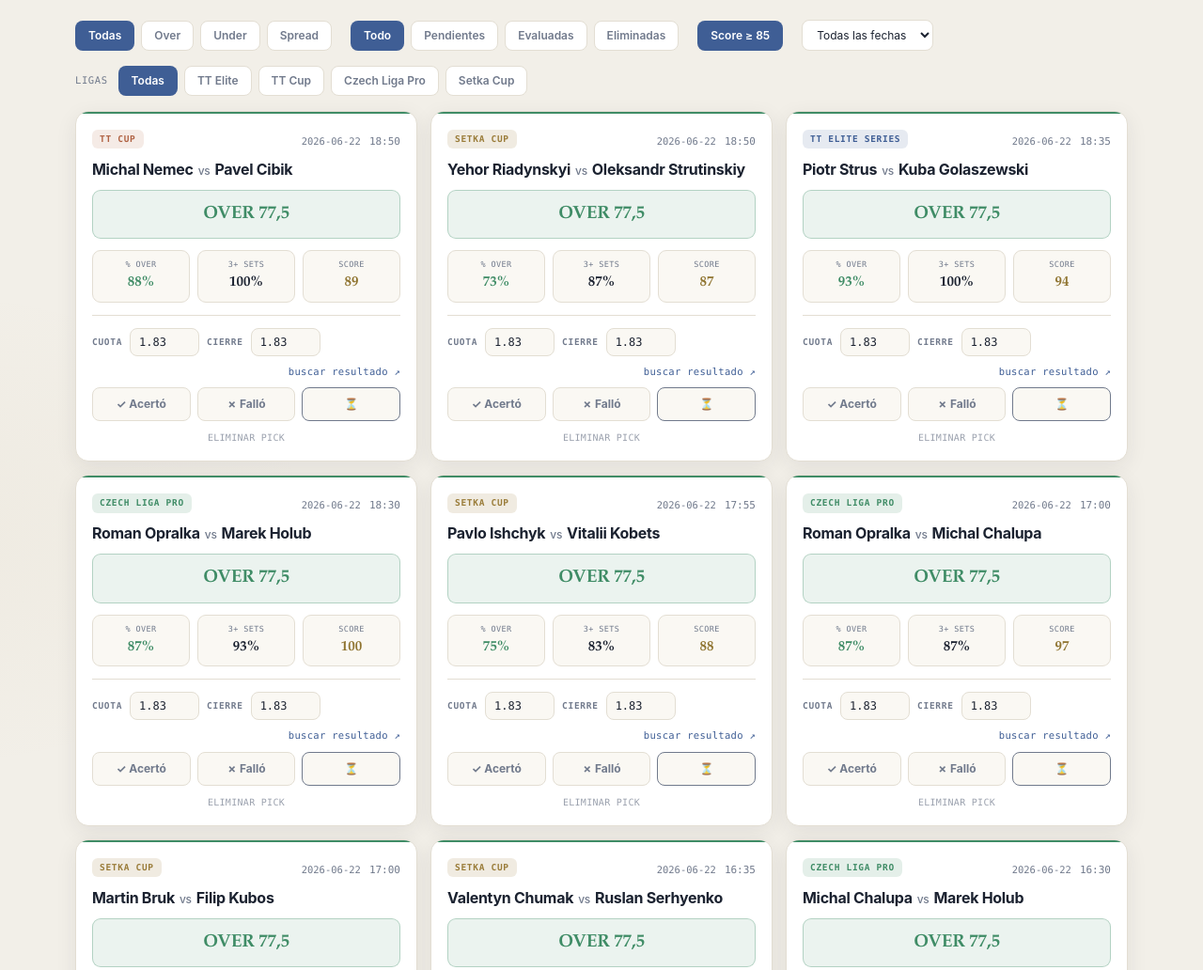
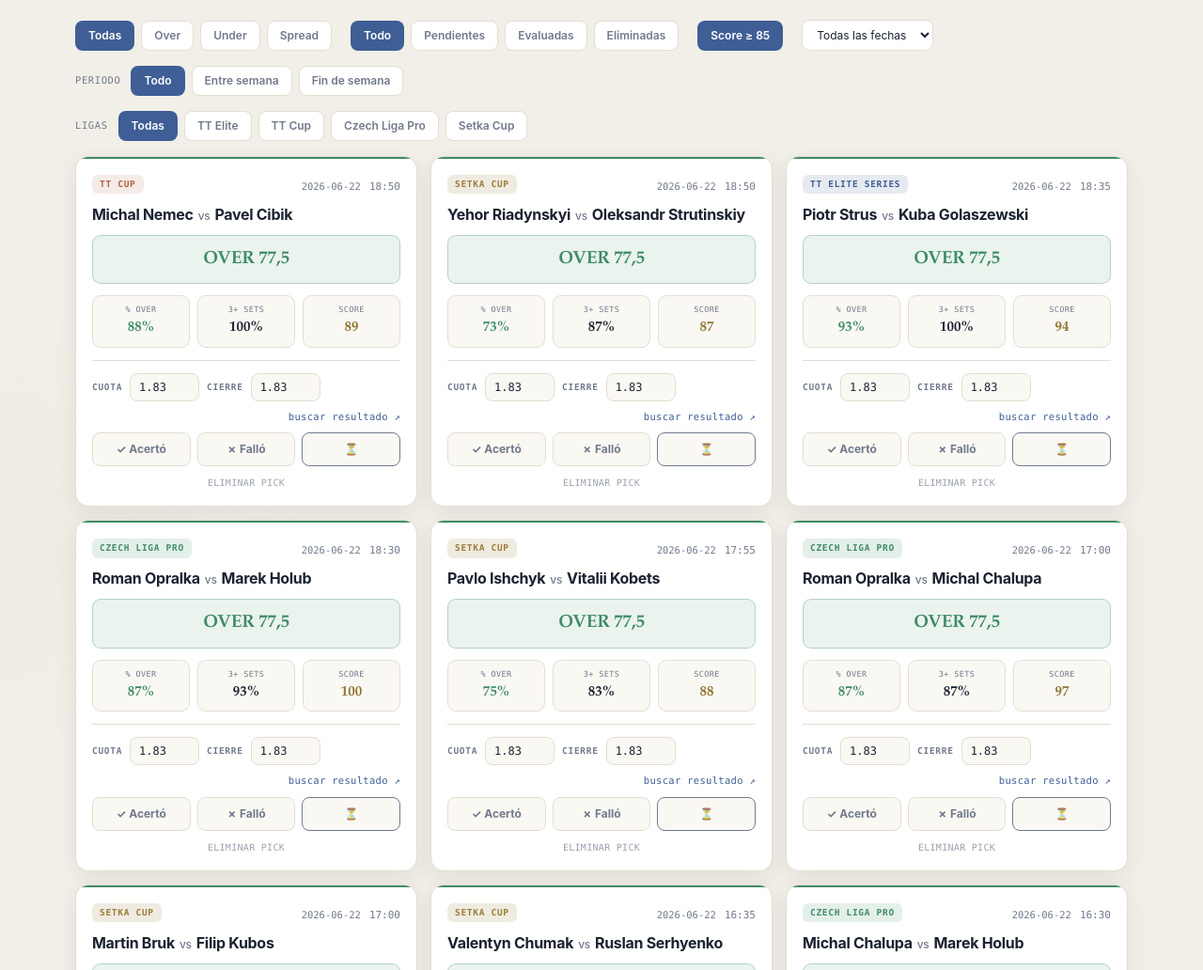
Before and after one commit to serch55/ttedge, a website: page public/index.html in a window 1280 px wide. Shown: the part 822-1854 px from the top of the page at 94% size. Drawn offline with Linux system fonts and the light colour scheme.

Commit message:
feat: filtro Periodo (todo/semana/finde) + bandas finde en gráfica

```diff
--- a/public/index.html
+++ b/public/index.html
@@ -199,6 +199,12 @@
     <select id="day"></select>
   </div>
   <div class="toolbar">
+    <span class="lbl-inline">Periodo</span>
+    <span class="chip pchip active" data-period="all">Todo</span>
+    <span class="chip pchip" data-period="week">Entre semana</span>
+    <span class="chip pchip" data-period="wend">Fin de semana</span>
+  </div>
+  <div class="toolbar">
     <span class="lbl-inline">Ligas</span>
     <span class="chip lgchip active" data-lg="all">Todas</span>
     <span class="chip lgchip" data-lg="TT Elite Series">TT Elite</span>
@@ -215,11 +221,13 @@ const STORE='ttedge_tracking_v1';
 const STAKE=50;        // apuesta fija por evento (€)
 const DEF_ODDS=1.83;   // cuota por defecto
 const lgClass=l=>l==="TT Elite Series"?"lg-tte":l==="TT Cup"?"lg-cup":l==="Czech Liga Pro"?"lg-cz":"lg-setka";
-let DATA=[], track={}, fType="all", fRes="all", fLeagues=[], fDay="all", fScore85=true;
+let DATA=[], track={}, fType="all", fRes="all", fLeagues=[], fDay="all", fScore85=true, fPeriod="all";
 const passScore=d=>!fScore85 || (d.score!=null && d.score>=85);
 const passLeague=d=>fLeagues.length===0 || fLeagues.includes(d.league);
 const passExcl=d=>!(d.type==='spread' && d.league==='Setka Cup');   // ignorar spreads de Setka Cup
 const notDeleted=d=>!(track[d.id] && track[d.id].deleted);          // ocultar picks eliminados
+const isWeekend=d=>{ const g=new Date((d.date||'')+'T12:00:00').getDay(); return g===0||g===6; };
+const passPeriod=d=>fPeriod==='all'||(fPeriod==='week'?!isWeekend(d):isWeekend(d));  // Todo / Entre semana / Finde
 
 /* ---------- TEMA CLARO / OSCURO ---------- */
 function applyTheme(t){
@@ -291,11 +299,12 @@ function stats(rows){
   };
 }
 function renderKpis(){
-  const rows=DATA.filter(d=>passLeague(d)&&(fType==='all'||d.type===fType)&&passScore(d)&&passExcl(d)&&notDeleted(d));
+  const rows=DATA.filter(d=>passLeague(d)&&(fType==='all'||d.type===fType)&&passScore(d)&&passExcl(d)&&notDeleted(d)&&passPeriod(d));
   const s=stats(rows);
   const eur=n=>(n>=0?'+':'−')+'€'+Math.abs(n).toFixed(2);
   const cls=n=>n>0?'pos':n<0?'neg':'';
-  document.getElementById('statTitle').textContent='Estadísticas · '+(fLeagues.length===0?'todas las ligas':fLeagues.join(' + '))+(fType==='all'?'':' · solo '+fType);
+  const perTxt=fPeriod==='week'?' · entre semana':fPeriod==='wend'?' · fin de semana':'';
+  document.getElementById('statTitle').textContent='Estadísticas · '+(fLeagues.length===0?'todas las ligas':fLeagues.join(' + '))+(fType==='all'?'':' · solo '+fType)+perTxt;
   document.getElementById('kpis').innerHTML=`
     <div class="kpi"><div class="k">Apuestas</div><div class="v">${s.total}</div></div>
     <div class="kpi"><div class="k">Evaluadas</div><div class="v">${s.graded}</div></div>
@@ -312,7 +321,6 @@ function renderKpis(){
   drawChart();
   renderWeek();
 }
-const isWeekend=d=>{ const g=new Date((d.date||'')+'T12:00:00').getDay(); return g===0||g===6; };
 function renderWeek(){
   const base=DATA.filter(d=>passLeague(d)&&(fType==='all'||d.type===fType)&&passScore(d)&&passExcl(d)&&notDeleted(d));
   const week=base.filter(d=>!isWeekend(d)), wend=base.filter(d=>isWeekend(d));
@@ -338,8 +346,8 @@ function drawChart(){
   const c=document.getElementById('chart'); if(!c) return;
   const ctx=c.getContext('2d'); const W=c.width, H=c.height; ctx.clearRect(0,0,W,H);
   const cPos=cssVar('--pos')||'#54a884', cNeg=cssVar('--neg')||'#cc6a6a',
-        cLine=cssVar('--line')||'#222a3a', cMut=cssVar('--mut')||'#7e8aa0';
-  let rows=DATA.filter(d=>passLeague(d)&&(fType==='all'||d.type===fType)&&passScore(d)&&passExcl(d)&&notDeleted(d))
+        cLine=cssVar('--line')||'#222a3a', cMut=cssVar('--mut')||'#7e8aa0', cWarn=cssVar('--warn')||'#b89653';
+  let rows=DATA.filter(d=>passLeague(d)&&(fType==='all'||d.type===fType)&&passScore(d)&&passExcl(d)&&notDeleted(d)&&passPeriod(d))
     .filter(d=>['win','loss'].includes(track[d.id]&&track[d.id].result))
     .sort((a,b)=>((a.date||'')+(a.time||'')).localeCompare((b.date||'')+(b.time||'')));
   let cum=0; const pts=[0];
@@ -347,6 +355,9 @@ function drawChart(){
   const pad=30, min=Math.min(0,...pts), max=Math.max(0,...pts), rng=(max-min)||1;
   const X=i=>pad+i*(W-2*pad)/Math.max(1,pts.length-1);
   const Y=v=>H-pad-(v-min)/rng*(H-2*pad);
+  // bandas de fin de semana (solo cuando se ven Todos los días)
+  if(fPeriod==='all'){ ctx.fillStyle=hexA(cWarn,.13);
+    for(let k=0;k<rows.length;k++){ if(isWeekend(rows[k])) ctx.fillRect(X(k),pad,X(k+1)-X(k),H-2*pad); } }
   ctx.strokeStyle=cLine; ctx.lineWidth=1; ctx.setLineDash([4,4]);
   ctx.beginPath(); ctx.moveTo(pad,Y(0)); ctx.lineTo(W-pad,Y(0)); ctx.stroke(); ctx.setLineDash([]);
   if(pts.length<2){ ctx.fillStyle=cMut; ctx.font='13px ui-monospace,monospace'; ctx.fillText('Marca resultados para ver la evolución.', pad, H/2); return; }
@@ -370,7 +381,7 @@ function resultURL(d){ return 'https://www.google.com/search?q='+encodeURICompon
 
 function render(){
   renderKpis();
-  let rows=DATA.filter(d=>(fType==='all'||d.type===fType)&&passLeague(d)&&(fDay==='all'||d.date===fDay)&&passScore(d)&&passExcl(d));
+  let rows=DATA.filter(d=>(fType==='all'||d.type===fType)&&passLeague(d)&&(fDay==='all'||d.date===fDay)&&passScore(d)&&passExcl(d)&&passPeriod(d));
   if(fRes==='deleted'){ rows=rows.filter(d=>track[d.id]&&track[d.id].deleted); }
   else { rows=rows.filter(d=>notDeleted(d)); }
   if(fRes==='pending') rows=rows.filter(d=>(track[d.id]?.result||'pending')==='pending');
@@ -463,6 +474,7 @@ function importData(e){ const f=e.target.files[0]; if(!f)return; const r=new Fil
 
 document.querySelectorAll('.tchip').forEach(c=>c.onclick=()=>{document.querySelectorAll('.tchip').forEach(x=>x.classList.remove('active'));c.classList.add('active');fType=c.dataset.type;render();});
 document.querySelectorAll('.rchip').forEach(c=>c.onclick=()=>{document.querySelectorAll('.rchip').forEach(x=>x.classList.remove('active'));c.classList.add('active');fRes=c.dataset.res;render();});
+document.querySelectorAll('.pchip').forEach(c=>c.onclick=()=>{document.querySelectorAll('.pchip').forEach(x=>x.classList.remove('active'));c.classList.add('active');fPeriod=c.dataset.period;render();});
 function paintLeagueChips(){ document.querySelectorAll('.lgchip').forEach(c=>{ const lg=c.dataset.lg; const on= lg==='all' ? fLeagues.length===0 : fLeagues.includes(lg); c.classList.toggle('active',on); }); }
 document.querySelectorAll('.lgchip').forEach(c=>c.onclick=()=>{
   const lg=c.dataset.lg;
```
